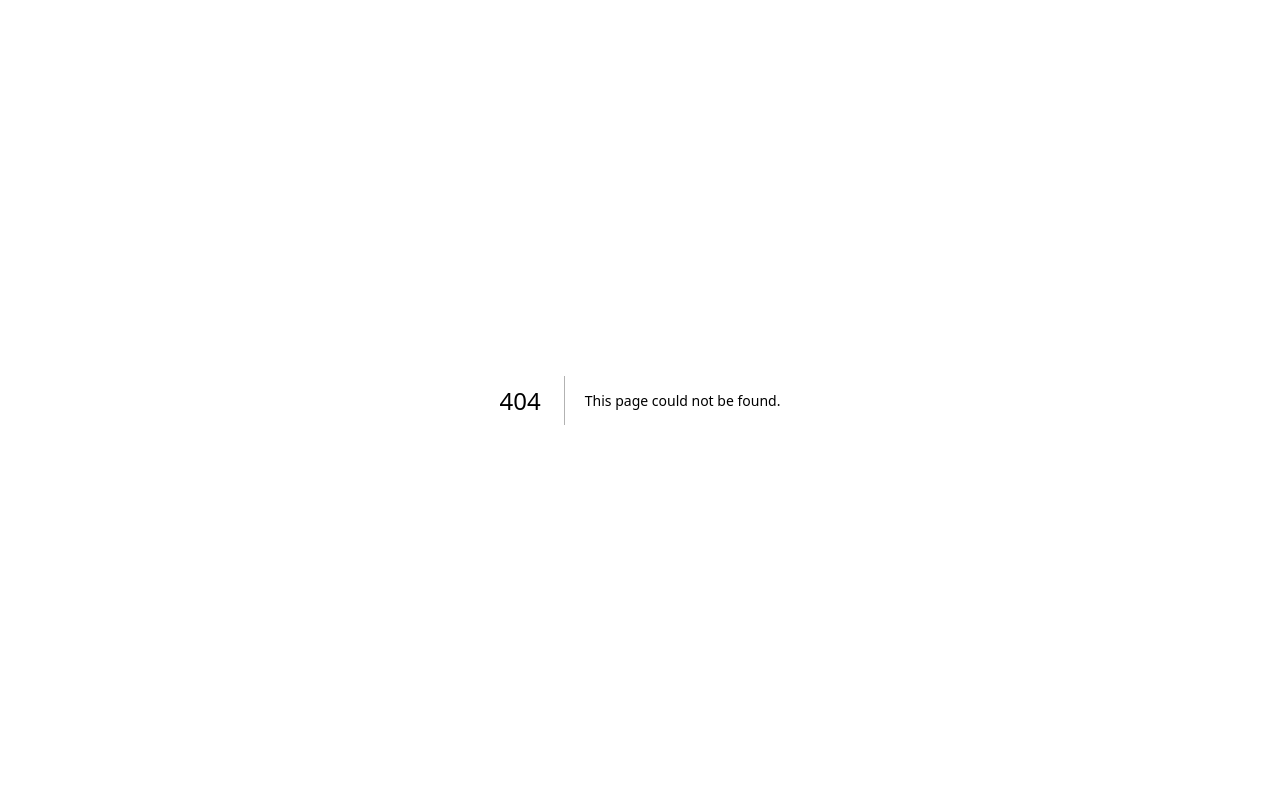
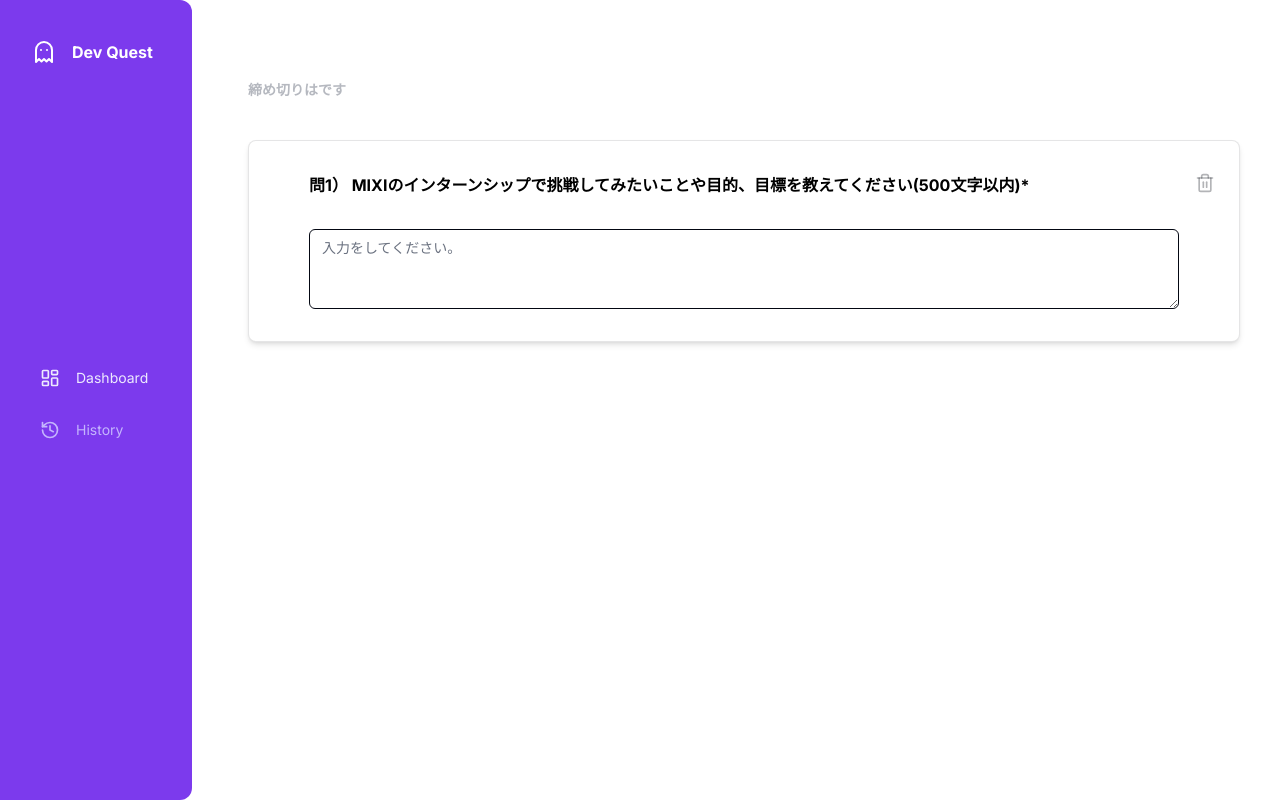
Before and after one commit to SomaTakata/dev-quest-nova, a Next.js app: page /dashboard/projects/1 in a window 1280 px wide. Before the commit this address had no page. Built offline with nearby package versions, Linux system fonts and the light colour scheme; no server answers.

Commit message:
フォルダの移動

```diff
--- /dev/null
+++ b/app/(dashboard)/dashboard/projects/[id]/_components/EditorBoardTitle.tsx
@@ -0,0 +1,23 @@
+"use client";
+
+import { Progress } from "@/components/ui/progress";
+
+interface EditorProps {
+  companyName: string;
+  deadline: string;
+}
+
+const EditorBoardHeader = ({ companyName, deadline }: EditorProps) => {
+  return (
+    <div className="w-full flex justify-between items-center">
+      <div className="flex flex-col w-[50%]">
+        <h1 className="text-foreground text-3xl font-bold">{companyName}</h1>
+        <p className="text-muted-foreground/50 font-bold text-sm">
+          締め切りは{deadline}です
+        </p>
+      </div>
+    </div>
+  );
+};
+
+export default EditorBoardHeader;
--- /dev/null
+++ b/app/(dashboard)/dashboard/projects/[id]/page.tsx
@@ -0,0 +1,159 @@
+"use client";
+import React, { useState } from "react";
+import SideBar from "../../../_components/SideBar";
+import NavBar from "../../../_components/NavBar";
+import EditorBoardHeader from "./_components/EditorBoardTitle";
+import { usePathname } from "next/navigation";
+import { LoaderCircle, Trash2 } from "lucide-react";
+import { Button } from "@/components/ui/button";
+import { Textarea } from "@/components/ui/textarea";
+import {
+  Accordion,
+  AccordionContent,
+  AccordionItem,
+  AccordionTrigger,
+} from "@/components/ui/accordion";
+import { cn } from "@/lib/utils";
+import { Separator } from "@/components/ui/separator";
+interface ProjectItem {
+  id: string;
+  companyName: string;
+  deadline: string;
+  url: string;
+}
+const page = () => {
+  const pathname = usePathname();
+  const [values, setValues] = useState<ProjectItem[]>([]);
+  const [isLoading, setIsLoading] = useState(false);
+  const [questionAI, setQuestionAI] = useState(false);
+  const [questionOwn, setQuestionOwn] = useState(true);
+
+  const pathParts = pathname.split("/");
+  const projectId = pathParts[2];
+
+  const filteredProjects = values.filter((item) => item.id === projectId);
+
+  return (
+    <div className="h-full w-full flex relative">
+      <SideBar />
+      <NavBar />
+      <div className="z-10 w-full  h-full ml-52 pt-10  ">
+        <div className="p-10 flex flex-col">
+          {/* 上部タイトルとアイコン */}
+          <EditorBoardHeader
+            companyName={filteredProjects[0]?.companyName}
+            deadline={filteredProjects[0]?.deadline}
+          />
+          <div className="h-10 w-full " />
+          <div className="">
+            {/* <p className="text-foreground/70 text-lg font-bold mb-1 ml-2">
+              質問
+            </p> */}
+            <div className="w-full relative flex flex-col p-8 rounded-lg border border-card-foreground/10 bg-card  shadow-md">
+              <div className="">
+                <div className="w-full px-7 font-bold">
+                  問1）
+                  MIXIのインターンシップで挑戦してみたいことや目的、目標を教えてください(500文字以内)*
+                </div>
+                <Trash2
+                  className="text-foreground/30
+                w-5 h-5 absolute right-6 top-8 "
+                />
+              </div>
+              <div className="px-7">
+                <div className="h-8 w-full" />
+                {!questionAI && !questionOwn && (
+                  <div className=" flex justify-between">
+                    <Button
+                      size="sm"
+                      className={`bg-primary/70 gap-3 ${isLoading ? "w-full" : "w-1/2"}`}
+                      onClick={() => {
+                        setIsLoading(true);
+                        setTimeout(() => {
+                          setIsLoading(false);
+                          setQuestionAI((prev) => !prev);
+                        }, 5000);
+                      }}
+                    >
+                      {isLoading && (
+                        <LoaderCircle className="animate-spin h-5 w-5" />
+                      )}
+                      質問を深堀する
+                    </Button>
+
+                    {!isLoading && (
+                      <Button
+                        size="sm"
+                        className="w-[50%] bg-primary/70"
+                        onClick={() => setQuestionOwn((prev) => !prev)}
+                      >
+                        そのまま記入する
+                      </Button>
+                    )}
+                  </div>
+                )}
+                {questionAI && (
+                  <div>
+                    <p className="text-foreground/40 text-sm font-bold mb-2 tracking-wide">
+                      以下の質問に回答してください。
+                    </p>
+                    <Accordion type="multiple">
+                      <AccordionItem
+                        value="item-1"
+                        className={cn(
+                          "bg-primary text-primary-foreground transition-color duration-200 hover:opacity-100 py-1 font-bold px-7 rounded-lg mt-1",
+                        )}
+                      >
+                        <AccordionTrigger className="font-medium text-sm tracking-wide">
+                          具体的にどのスキルや知識を身に着けたいですか？
+                        </AccordionTrigger>
+                        <AccordionContent>
+                          <div className="mt-1">
+                            <Textarea
+                              className="p-2 text-muted-foreground text-sm font-semibold"
+                              placeholder="回答を記入してください"
+                              disabled
+                              value="ありがとう"
+                            />
+                          </div>
+                          <Separator className="mt-6 " />
+                          <p className="font-medium my-3 tracking-wide">
+                            {" "}
+                            具体的にどのスキルや知識を身に着けたいですか？
+                          </p>
+                          <div className="mt-2">
+                            <Textarea
+                              className="p-2 text-muted-foreground text-sm font-semibold"
+                              placeholder="回答を記入してください"
+                            />
+
+                            <div className="flex justify-end mt-3">
+                              <Button
+                                size="xs"
+                                className="w-36 font-bold text-xs text-secondary border border-primary-foreground"
+                              >
+                                質問を深掘る
+                              </Button>
+                            </div>
+                          </div>
+                        </AccordionContent>
+                      </AccordionItem>
+                    </Accordion>
+                  </div>
+                )}
+                {questionOwn && (
+                  <Textarea
+                    placeholder="入力をしてください。"
+                    className="border-foreground focus-visible:border-input"
+                  />
+                )}
+              </div>
+            </div>
+          </div>
+        </div>
+      </div>
+    </div>
+  );
+};
+
+export default page;
--- /dev/null
+++ b/app/api/users/[userId]/projects/route.ts
@@ -0,0 +1,59 @@
+import { createClient } from "@/utils/supabase/server";
+import { NextRequest, NextResponse } from "next/server";
+
+export async function GET(
+  req: NextRequest,
+  { params }: { params: { userId: string } },
+) {
+  const supabase = createClient();
+  const { userId } = params;
+
+  try {
+    const { data: projects, error } = await supabase
+      .from("Project")
+      .select("projectId, companyName, deadline, createDate")
+      .eq("userId", userId);
+
+    if (error) {
+      console.error("Error fetching projects:", error.message);
+      return NextResponse.json({ error: error.message }, { status: 500 });
+    }
+
+    return NextResponse.json({ projects });
+  } catch (error) {
+    console.error("Unexpected error:", error);
+    return NextResponse.json(
+      { error: "Internal Server Error" },
+      { status: 500 },
+    );
+  }
+}
+
+export async function POST(
+  request: NextRequest,
+  { params }: { params: { userId: string } },
+) {
+  const supabase = createClient();
+  const { userId } = params;
+
+  try {
+    const { companyName, projectId, deadline, url } = await request.json();
+
+    const { data, error } = await supabase
+      .from("Project")
+      .insert([{ userId, projectId, companyName, deadline, url }]);
+
+    if (error) {
+      console.error("Error inserting project:", error.message);
+      return NextResponse.json({ error: error.message }, { status: 500 });
+    }
+
+    return NextResponse.json({ projectId }, { status: 201 });
+  } catch (error) {
+    console.error("Unexpected error:", error);
+    return NextResponse.json(
+      { error: "Internal Server Error" },
+      { status: 500 },
+    );
+  }
+}
```
